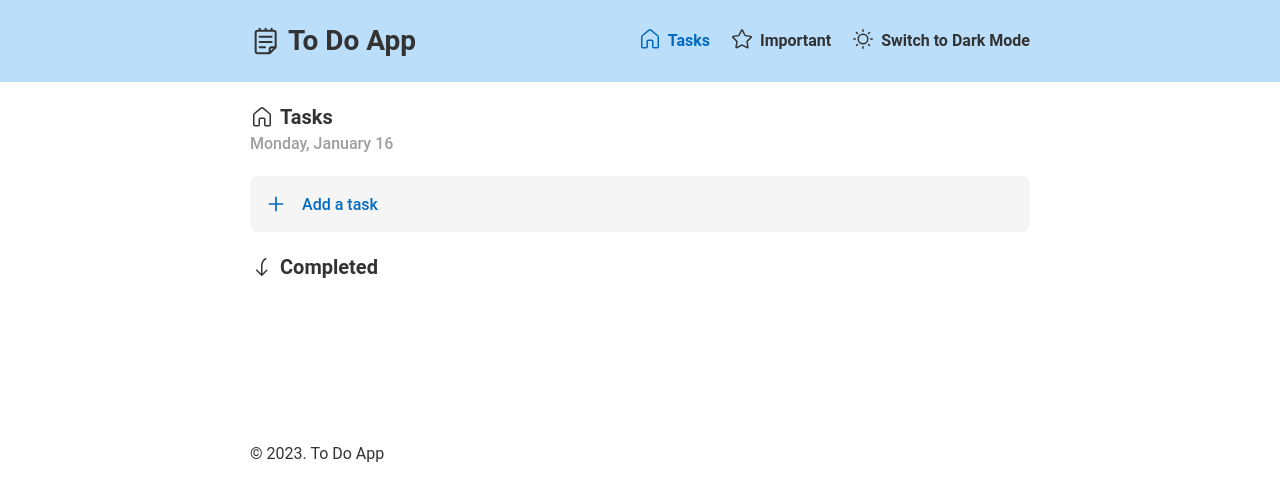
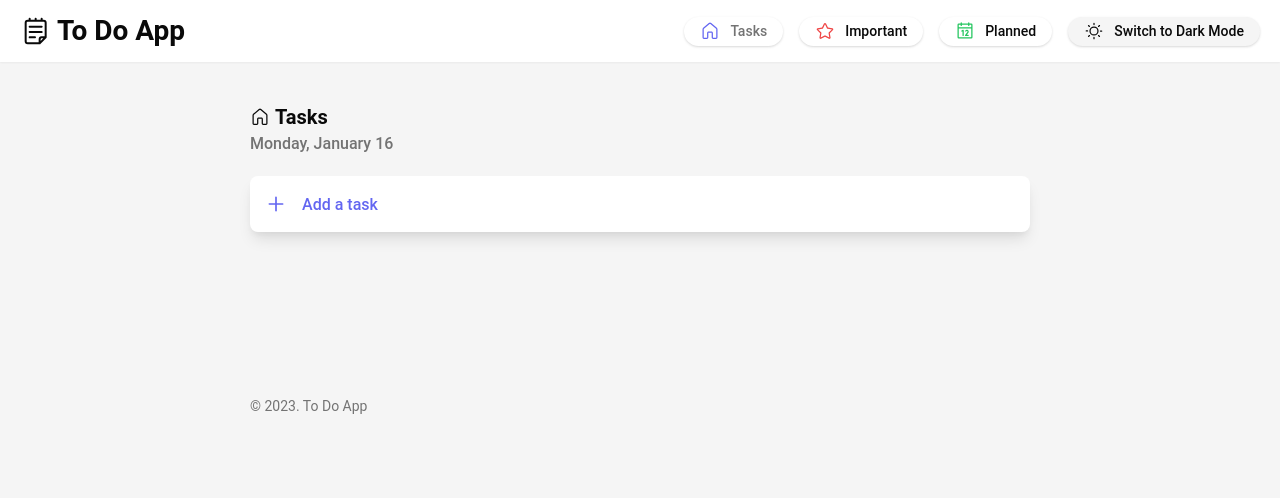
Before and after one commit to alexb017/todo-react-app, a React (Create React App) app: page / in a window 1280 px wide. Shown: the top 498 px of the page. Built offline with nearby package versions, Linux system fonts and the light colour scheme.

Commit message:
add planned page, plus minor changes

```diff
--- a/src/App.css
+++ b/src/App.css
@@ -2,40 +2,54 @@
 .btn {
   display: flex;
   align-items: center;
+  column-gap: 10px;
+  font-size: 14px;
   cursor: pointer;
-  transition: background-color 0.1s ease-in;
+  transition: 200ms ease-in;
 }
+
 .btn-dark-mode {
-  font-weight: 700;
+  font-weight: 500;
+  padding: 4px 16px;
+  border-radius: 100px;
+  background-color: var(--color-neutral-100);
+  box-shadow: 0 1px 3px 0 rgba(0, 0, 0, 0.1), 0 1px 2px 0 rgba(0, 0, 0, 0.06);
 }
-.btn-dark-mode svg {
-  position: relative;
-  top: -2px;
-  margin-right: 6px;
-}
+
 .btn-dark-mode:hover {
-  color: var(--primary);
+  color: var(--color-neutral-500);
 }
 
 .btn-date {
-  color: var(--primary);
-  margin-left: 4px;
+  color: var(--color-neutral-500);
+  margin-left: 10px;
 }
+
 .form-date span {
+  font-size: 14px;
   font-weight: 500;
 }
 
 .btn-important {
-  color: var(--white);
-  stroke: var(--secondary);
+  color: var(--color-white);
+  stroke: var(--color-neutral-500);
 }
+
 .btn-is-important {
-  color: var(--primary);
-  stroke: var(--primary);
+  color: var(--color-neutral-500);
+  stroke: var(--color-neutral-500);
 }
+
 .btn-important:hover {
-  color: var(--primary);
-  stroke: var(--primary);
+  color: var(--color-neutral-500);
+  stroke: var(--color-neutral-500);
+}
+
+.h1,
+.h2-count {
+  display: flex;
+  align-items: center;
+  column-gap: 5px;
 }
 
 .span-count {
@@ -43,65 +57,75 @@
   align-items: center;
   width: 20px;
   font-size: 14px;
-  color: var(--dark);
-  background-color: var(--secondary-2);
+  color: var(--color-neutral-500);
+  background-color: var(--color-neutral-300);
   border-radius: 50%;
   height: 20px;
   justify-content: center;
-  margin-left: 6px;
 }
 
-.h2-count {
+.completed-count-btn {
   display: flex;
   align-items: center;
+  column-gap: 5px;
+  margin: 20px 0;
+  padding: 4px 8px;
+  border-radius: 8px;
+  background-color: var(--color-white);
+  box-shadow: 0 1px 3px 0 rgba(0, 0, 0, 0.1), 0 1px 2px 0 rgba(0, 0, 0, 0.06);
+  transition: 200ms ease-in;
 }
 
-.nav-item .span-count {
-  color: var(--dark);
+.completed-count-btn:hover {
+  background-color: var(--color-neutral-100);
 }
 
 /* Navbar */
 .navbar {
-  background-color: var(--primary-1);
+  background-color: var(--color-white);
+  box-shadow: 0 1px 2px 0 rgba(0, 0, 0, 0.05);
 }
+
 .navbar-content {
   display: flex;
   align-items: center;
   justify-content: space-between;
-  padding: 20px 10px;
-  max-width: 800px;
+  padding: 10px 20px;
   margin: 0 auto;
 }
+
 .navbar ul {
   list-style-type: none;
   display: flex;
   align-items: center;
+  column-gap: 16px;
 }
 
 .nav-item {
   display: flex;
 }
+
 .nav-item a {
   text-decoration: none;
-  color: var(--dark);
+  color: var(--color-neutral-950);
   display: flex;
-  font-weight: 700;
-  transition: color 0.1s ease-in;
-}
-.nav-item:nth-child(-n + 2) {
-  margin-right: 20px;
-}
-.nav-item a svg {
-  position: relative;
-  top: -2px;
+  align-items: center;
+  column-gap: 10px;
+  font-size: 14px;
+  font-weight: 500;
+  transition: 200ms ease-in;
+  padding: 4px 16px;
+  border-radius: 100px;
+  background-color: var(--color-white);
+  box-shadow: 0 1px 3px 0 rgba(0, 0, 0, 0.1), 0 1px 2px 0 rgba(0, 0, 0, 0.06);
 }
 
 .nav-item:hover a {
-  color: var(--primary);
+  color: var(--color-neutral-500);
 }
 
 .nav-item a.active {
-  color: var(--primary);
+  color: var(--color-neutral-500);
 }
 
 /* Container */
@@ -112,65 +136,71 @@
 
 /* Todos */
 .todos-content {
-  padding: 20px 10px;
+  padding: 40px 10px;
 }
+
 .task-date {
   font-weight: 500;
-  color: var(--secondary);
+  color: var(--color-neutral-500);
 }
 
 /* Completed */
-.completed-content h2 {
-  margin-top: 20px;
-  margin-bottom: 20px;
-}
 
 /* Inputs */
 .todo-input {
   margin-top: 20px;
   margin-bottom: 4px;
 }
+
 .form-search {
   display: flex;
   flex-direction: row;
   align-items: center;
   width: 100%;
   height: 56px;
-  background-color: var(--secondary-1);
+  background-color: var(--color-white);
   border-radius: 8px;
   padding: 0px 16px;
+  box-shadow: 0 10px 15px -3px rgba(0, 0, 0, 0.1), 0 4px 6px -2px rgba(0, 0, 0, 0.05);
 }
+
 .form-icon {
   display: flex;
   align-items: center;
   height: 56px;
   margin-right: 16px;
-  color: var(--primary);
+  color: var(--color-indigo-500);
 }
+
 .form-input {
   flex-grow: 1;
 }
+
 .label {
   display: flex;
 }
+
 .input-text {
   flex: 100%;
   height: 56px;
   cursor: text;
   font-weight: 500;
-  color: var(--dark);
+  color: var(--color-indigo-500);
 }
+
 .input-text::placeholder {
-  color: var(--primary);
+  color: var(--color-indigo-500);
   font-weight: 500;
 }
+
 .form-date {
   display: flex;
   align-items: center;
   position: relative;
 }
+
 .form-date .btn-small {
-  color: var(--primary);
+  color: var(--color-indigo-500);
 }
 
 .input-checkbox {
@@ -178,12 +208,15 @@
   width: 24px;
   height: 24px;
   cursor: pointer;
-  border: 1px solid var(--secondary);
+  border: 2px solid var(--color-neutral-500);
+  background-color: transparent;
   border-radius: 50%;
 }
+
 .input-checkbox:hover {
-  border-color: var(--primary);
+  border-color: var(--color-indigo-500);
 }
+
 .input-checkbox:hover::before {
   content: '\2714';
   display: flex;
@@ -191,7 +224,7 @@
   justify-content: center;
   width: 24px;
   height: 24px;
-  color: var(--primary);
+  color: var(--color-indigo-500);
 }
 
 .input-checkbox-completed {
@@ -199,9 +232,11 @@
   width: 24px;
   height: 24px;
   cursor: pointer;
-  border: 1px solid var(--primary);
+  border: 2px solid var(--color-indigo-500);
+  background-color: var(--color-indigo-500);
   border-radius: 50%;
 }
+
 .input-checkbox-completed::before {
   content: '\2714';
   display: flex;
@@ -209,51 +244,67 @@
   justify-content: center;
   width: 24px;
   height: 24px;
-  color: var(--primary);
+  color: var(--color-white);
 }
 
 .react-datepicker {
   position: absolute;
   top: 25px;
   right: 0px;
-  background-color: var(--white);
-  border-color: var(--secondary);
-  color: var(--dark);
+  background-color: var(--color-white);
+  border-color: var(--color-neutral-500);
+  color: var(--color-neutral-950);
 }
+
 .react-datepicker__header {
-  background-color: var(--white);
-  border-color: var(--secondary);
+  background-color: var(--color-white);
+  border-color: var(--color-neutral-500);
 }
+
 .react-datepicker__day--selected {
-  background-color: var(--primary);
+  background-color: var(--color-indigo-500);
 }
+
 .react-datepicker__day--selected:hover {
-  background-color: var(--primary);
+  background-color: var(--color-indigo-500);
 }
+
 .react-datepicker__day--selected.react-datepicker__day {
-  color: var(--white);
+  color: var(--color-white);
 }
+
 .react-datepicker__day {
-  color: var(--dark);
+  color: var(--color-neutral-950);
 }
+
+.react-datepicker__day:hover {
+  color: var(--color-neutral-900);
+}
+
 .react-datepicker__current-month {
-  color: var(--dark);
+  color: var(--color-neutral-950);
 }
+
 .react-datepicker__day-name {
-  color: var(--black);
+  color: var(--color-neutral-950);
 }
+
 .react-datepicker__day--keyboard-selected {
-  background-color: var(--primary);
+  background-color: var(--color-indigo-500);
 }
+
 .react-datepicker__day--keyboard-selected:hover {
-  background-color: var(--primary);
+  background-color: var(--color-indigo-500);
 }
 
 /* Important */
-.important-content {
+.important-content,
+.planned-content {
   padding: 20px 10px;
 }
-.important-content h2 {
+
+.important-content h2,
+.planned-content h2 {
   margin-bottom: 20px;
 }
 
@@ -264,42 +315,53 @@
   align-items: center;
   height: 56px;
   padding: 0px 16px;
-  background-color: var(--secondary-1);
+  background-color: var(--color-white);
   border-radius: 8px;
   margin-top: 4px;
+  box-shadow: 0 1px 3px 0 rgba(0, 0, 0, 0.1), 0 1px 2px 0 rgba(0, 0, 0, 0.06);
+  transition: 200ms ease-in;
 }
+
 .todo-content:hover {
-  background-color: var(--secondary-2);
+  background-color: var(--color-neutral-100);
 }
+
 .todo-mark {
   margin-right: 16px;
   position: relative;
 }
+
 .todo-settings {
   display: flex;
   align-items: center;
   margin-left: auto;
 }
+
 .btn-delete {
-  color: var(--accent);
+  color: var(--color-red-500);
   font-weight: 500;
   margin-right: 10px;
   display: none;
 }
+
 .todo-content:hover .btn-delete {
   display: block;
 }
+
 .todo-text {
   font-weight: 500;
 }
+
 .todo-text-completed {
   text-decoration: line-through;
 }
+
 .todo-date {
   display: flex;
   font-size: 12px;
-  color: var(--secondary);
+  color: var(--color-neutral-500);
 }
+
 .todo-date svg {
   margin-right: 3px;
 }
@@ -308,3 +370,8 @@
 .footer {
   padding: 120px 10px;
 }
+
+.footer p {
+  font-size: 14px;
+  color: var(--color-neutral-500);
+}
--- a/src/Components/Navbar.js
+++ b/src/Components/Navbar.js
@@ -10,6 +10,10 @@ export default function Navbar(props) {
 
   const importantTask = props.todos.filter(
     (todo) => !todo.isCompleted && todo.isImportant
+  );
+
+  const plannedTask = props.todos.filter(
+    (todo) => todo.date !== ''
   );
 
   function darkTheme() {
@@ -40,7 +44,7 @@ export default function Navbar(props) {
     <>
       <nav className="navbar">
         <div className="navbar-content">
-          <h1>
+          <h1 className="h1">
             <svg
               className="svg"
               width="32"
@@ -60,12 +64,12 @@ export default function Navbar(props) {
               >
                 <svg
                   className="svg"
-                  width="24"
-                  height="24"
+                  width="20"
+                  height="20"
                   viewBox="0 0 24 24"
                   xmlns="http://www.w3.org/2000/svg"
                 >
-                  <path d="M10.55 2.532a2.25 2.25 0 0 1 2.9 0l6.75 5.692c.507.428.8 1.057.8 1.72v9.803a1.75 1.75 0 0 1-1.75 1.75h-3.5a1.75 1.75 0 0 1-1.75-1.75v-5.5a.25.25 0 0 0-.25-.25h-3.5a.25.25 0 0 0-.25.25v5.5a1.75 1.75 0 0 1-1.75 1.75h-3.5A1.75 1.75 0 0 1 3 19.747V9.944c0-.663.293-1.292.8-1.72l6.75-5.692Zm1.933 1.147a.75.75 0 0 0-.966 0L4.767 9.37a.75.75 0 0 0-.267.573v9.803c0 .138.112.25.25.25h3.5a.25.25 0 0 0 .25-.25v-5.5c0-.967.784-1.75 1.75-1.75h3.5c.966 0 1.75.783 1.75 1.75v5.5c0 .138.112.25.25.25h3.5a.25.25 0 0 0 .25-.25V9.944a.75.75 0 0 0-.267-.573l-6.75-5.692Z" />
+                  <path fill="#6366f1" d="M10.55 2.532a2.25 2.25 0 0 1 2.9 0l6.75 5.692c.507.428.8 1.057.8 1.72v9.803a1.75 1.75 0 0 1-1.75 1.75h-3.5a1.75 1.75 0 0 1-1.75-1.75v-5.5a.25.25 0 0 0-.25-.25h-3.5a.25.25 0 0 0-.25.25v5.5a1.75 1.75 0 0 1-1.75 1.75h-3.5A1.75 1.75 0 0 1 3 19.747V9.944c0-.663.293-1.292.8-1.72l6.75-5.692Zm1.933 1.147a.75.75 0 0 0-.966 0L4.767 9.37a.75.75 0 0 0-.267.573v9.803c0 .138.112.25.25.25h3.5a.25.25 0 0 0 .25-.25v-5.5c0-.967.784-1.75 1.75-1.75h3.5c.966 0 1.75.783 1.75 1.75v5.5c0 .138.112.25.25.25h3.5a.25.25 0 0 0 .25-.25V9.944a.75.75 0 0 0-.267-.573l-6.75-5.692Z" />
                 </svg>
                 Tasks{' '}
                 {totalTodos > 0 ? (
@@ -82,12 +86,12 @@ export default function Navbar(props) {
               >
                 <svg
                   className="svg"
-                  width="24"
-                  height="24"
+                  width="20"
+                  height="20"
                   viewBox="0 0 24 24"
                   xmlns="http://www.w3.org/2000/svg"
                 >
-                  <path d="M10.788 3.103c.495-1.004 1.926-1.004 2.421 0l2.358 4.777 5.273.766c1.107.161 1.549 1.522.748 2.303l-3.816 3.72.901 5.25c.19 1.103-.968 1.944-1.959 1.424l-4.716-2.48-4.715 2.48c-.99.52-2.148-.32-1.96-1.424l.901-5.25-3.815-3.72c-.801-.78-.359-2.142.748-2.303L8.43 7.88l2.358-4.777Zm1.21.936L9.74 8.615a1.35 1.35 0 0 1-1.016.738l-5.05.734 3.654 3.562c.318.31.463.757.388 1.195l-.862 5.03 4.516-2.375a1.35 1.35 0 0 1 1.257 0l4.516 2.374-.862-5.029a1.35 1.35 0 0 1 .388-1.195l3.654-3.562-5.05-.734a1.35 1.35 0 0 1-1.016-.738l-2.259-4.576Z" />
+                  <path fill="#ef4444" d="M10.788 3.103c.495-1.004 1.926-1.004 2.421 0l2.358 4.777 5.273.766c1.107.161 1.549 1.522.748 2.303l-3.816 3.72.901 5.25c.19 1.103-.968 1.944-1.959 1.424l-4.716-2.48-4.715 2.48c-.99.52-2.148-.32-1.96-1.424l.901-5.25-3.815-3.72c-.801-.78-.359-2.142.748-2.303L8.43 7.88l2.358-4.777Zm1.21.936L9.74 8.615a1.35 1.35 0 0 1-1.016.738l-5.05.734 3.654 3.562c.318.31.463.757.388 1.195l-.862 5.03 4.516-2.375a1.35 1.35 0 0 1 1.257 0l4.516 2.374-.862-5.029a1.35 1.35 0 0 1 .388-1.195l3.654-3.562-5.05-.734a1.35 1.35 0 0 1-1.016-.738l-2.259-4.576Z" />
                 </svg>
                 Important{' '}
                 {importantTask.length > 0 ? (
@@ -98,10 +102,24 @@ export default function Navbar(props) {
               </NavLink>
             </li>
             <li className="nav-item">
+              <NavLink
+                to="/planned"
+                className={({ isActive }) => (isActive ? 'active' : '')}
+              >
+                <svg xmlns="http://www.w3.org/2000/svg" width="20" height="20" viewBox="0 0 256 256"><path fill="#22c55e" d="M208 32h-24v-8a8 8 0 0 0-16 0v8H88v-8a8 8 0 0 0-16 0v8H48a16 16 0 0 0-16 16v160a16 16 0 0 0 16 16h160a16 16 0 0 0 16-16V48a16 16 0 0 0-16-16ZM72 48v8a8 8 0 0 0 16 0v-8h80v8a8 8 0 0 0 16 0v-8h24v32H48V48Zm136 160H48V96h160v112Zm-96-88v64a8 8 0 0 1-16 0v-51.06l-4.42 2.22a8 8 0 0 1-7.16-14.32l16-8A8 8 0 0 1 112 120Zm59.16 30.45L152 176h16a8 8 0 0 1 0 16h-32a8 8 0 0 1-6.4-12.8l28.78-38.37a8 8 0 1 0-13.31-8.83a8 8 0 1 1-13.85-8A24 24 0 0 1 176 136a23.76 23.76 0 0 1-4.84 14.45Z" /></svg>
+                Planned{' '}
+                {plannedTask.length > 0 ? (
+                  <span className="span-count">{plannedTask.length}</span>
+                ) : (
+                  ''
+                )}
+              </NavLink>
+            </li>
+            <li className="nav-item">
               <Button className="btn-dark-mode" onClick={darkTheme}>
                 <svg
-                  width="24"
-                  height="24"
+                  width="20"
+                  height="20"
                   viewBox="0 0 24 24"
                   xmlns="http://www.w3.org/2000/svg"
                 >
--- a/src/Components/Todos.js
+++ b/src/Components/Todos.js
@@ -2,12 +2,14 @@ import { useState } from 'react';
 import moment from 'moment';
 import Todo from './Todo.js';
 import TodoForm from './TodoForm.js';
+import Button from './Button.js';
 
 export default function Todos(props) {
   const [entry, setEntry] = useState('');
   const [startDate, setStartDate] = useState(new Date());
   const [isOpen, setIsOpen] = useState(false);
   const [date, setDate] = useState('');
+  const [showCompleted, setShowCompleted] = useState(true);
 
   const todayDate = new Date();
   const todayDateFormat = moment(todayDate).format('dddd, MMMM D');
@@ -78,8 +80,8 @@ export default function Todos(props) {
         <h2 className="h2-count">
           <svg
             className="svg"
-            width="24"
-            height="24"
+            width="20"
+            height="20"
             viewBox="0 0 24 24"
             xmlns="http://www.w3.org/2000/svg"
           >
@@ -124,24 +126,12 @@ export default function Todos(props) {
             })}
         </div>
         <div className="completed-content">
-          <h2 className="h2-count">
-            <svg
-              className="svg"
-              width="24"
-              height="24"
-              viewBox="0 0 24 24"
-              xmlns="http://www.w3.org/2000/svg"
-            >
-              <path d="M16.401 3.378a.75.75 0 0 0-1.023-.28c-2.269 1.297-3.391 2.954-3.921 4.71-.468 1.553-.463 3.166-.458 4.543l.001.4v5.688l-3.72-3.72a.75.75 0 1 0-1.06 1.061l5 5a.75.75 0 0 0 1.06 0l5-5a.75.75 0 0 0-1.06-1.06l-3.72 3.72v-6.07c-.004-1.411-.007-2.802.393-4.128.42-1.394 1.298-2.737 3.23-3.84a.75.75 0 0 0 .278-1.024Z" />
-            </svg>
-            Completed{' '}
-            {completedCount > 0 ? (
-              <span className="span-count">{completedCount}</span>
-            ) : (
-              ''
-            )}
-          </h2>
-          {props.todos
+          {completedCount > 0 ? (
+            <Button className="completed-count-btn" onClick={() => setShowCompleted(!showCompleted)}>
+              <svg xmlns="http://www.w3.org/2000/svg" width="20" height="20" viewBox="0 0 256 256"><path fill="currentColor" d="m213.66 101.66l-80 80a8 8 0 0 1-11.32 0l-80-80a8 8 0 0 1 11.32-11.32L128 164.69l74.34-74.35a8 8 0 0 1 11.32 11.32Z" /></svg>
+              Completed <span className="span-count">{completedCount}</span>
+            </Button>) : ''}
+          {showCompleted && props.todos
             .filter((todo) => todo.isCompleted)
             .map((todo, index) => {
               return (
--- a/src/index.css
+++ b/src/index.css
@@ -1,16 +1,25 @@
 :root {
-  --white: #ffffff;
-  --dark: #333333;
+  --color-white: #fff;
 
-  --primary: #0069c0;
-  --primary-1: #bbdefb;
+  --color-neutral-50: #fafafa;
+  --color-neutral-100: #f5f5f5;
+  --color-neutral-200: #e5e5e5;
+  --color-neutral-300: #d4d4d4;
+  --color-neutral-500: #737373;
+  --color-neutral-900: #171717;
+  --color-neutral-950: #0a0a0a;
 
-  --secondary: #9e9e9e;
-  --secondary-1: #f5f5f5;
-  --secondary-2: #eeeeee;
+  --color-indigo-50: #e0e7ff;
+  --color-indigo-100: #e0e7ff;
+  --color-indigo-500: #6366f1;
 
-  --accent: #f44336;
-  --accent-1: #ffecb3;
+  --color-red-500: #ef4444;
+}
+
+.dark {
+  --color-white: #171717;
+  --color-neutral-100: #0a0a0a;
+  --color-neutral-950: #e5e5e5;
 }
 
 @import url('https://fonts.googleapis.com/css2?family=Roboto:wght@400;500;600;700&display=swap');
@@ -20,8 +29,8 @@ body {
   font-size: 16px;
   line-height: 1.5;
   font-weight: 400;
-  color: var(--dark);
-  background-color: var(--white);
+  color: var(--color-neutral-950);
+  background-color: var(--color-neutral-100);
 }
 
 * {
@@ -37,8 +46,9 @@ body {
 
 a {
   text-decoration: none;
-  color: var(--dark);
+  color: var(--color-neutral-950);
 }
+
 a:hover {
   text-decoration: underline;
 }
@@ -68,22 +78,3 @@ input {
 svg {
   fill: currentColor;
 }
-
-.dark {
-  --white: #222222;
-  --dark: #ffffff;
-  --secondary-1: #333333;
-  --accent: #ff7961;
-  --accent-1: #333333;
-  --secondary: #fff;
-  --primary: #6ec6ff;
-  --primary-1: #333333;
-  --secondary-1: #333333;
-  --secondary-2: #444444;
-}
-
-.svg {
-  display: inline-block;
-  vertical-align: text-bottom;
-  margin-right: 6px;
-}
```
Also changed, not shown: src/App.js (+12 -0 lines), src/Components/Planned.js (added, +24 -0 lines), src/Components/TodoForm.js (+1 -8 lines).
